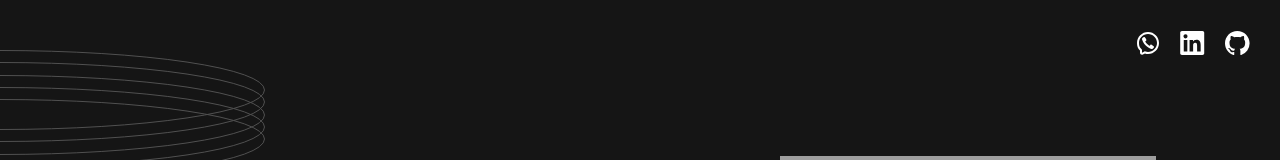
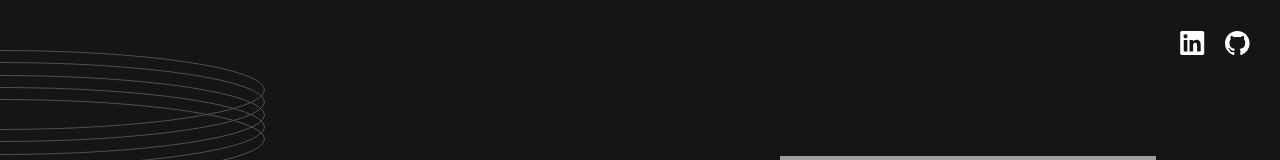
Before and after one commit to Fernando-uif/portafolio-2, a Next.js app: page / in a window 1280 px wide. Shown: the top 160 px of the page. Built offline with nearby package versions, Linux system fonts and the light colour scheme.

Commit message:
remove number

```diff
--- a/src/components/contact/ContactMeIcons.tsx
+++ b/src/components/contact/ContactMeIcons.tsx
@@ -5,14 +5,7 @@ import contactIconStyle from "@/sass/contact/contactMeIcons.module.scss";
 const ContactMeIcons = () => {
   return (
     <div className={`${contactIconStyle["contactIcons__wrapperName__icons"]}`}>
-      <Link
-        href={"https://wa.me/5523923346"}
-        className={`${contactIconStyle["contactIcons--item"]}`}
-      >
-        <Icon
-          name="whatsapp"
-        />
-      </Link>
+
       <Link
         href={"https://www.linkedin.com/in/fernando-sosa-fst/"}
         className={`${contactIconStyle["contactIcons--item"]}`}
```
